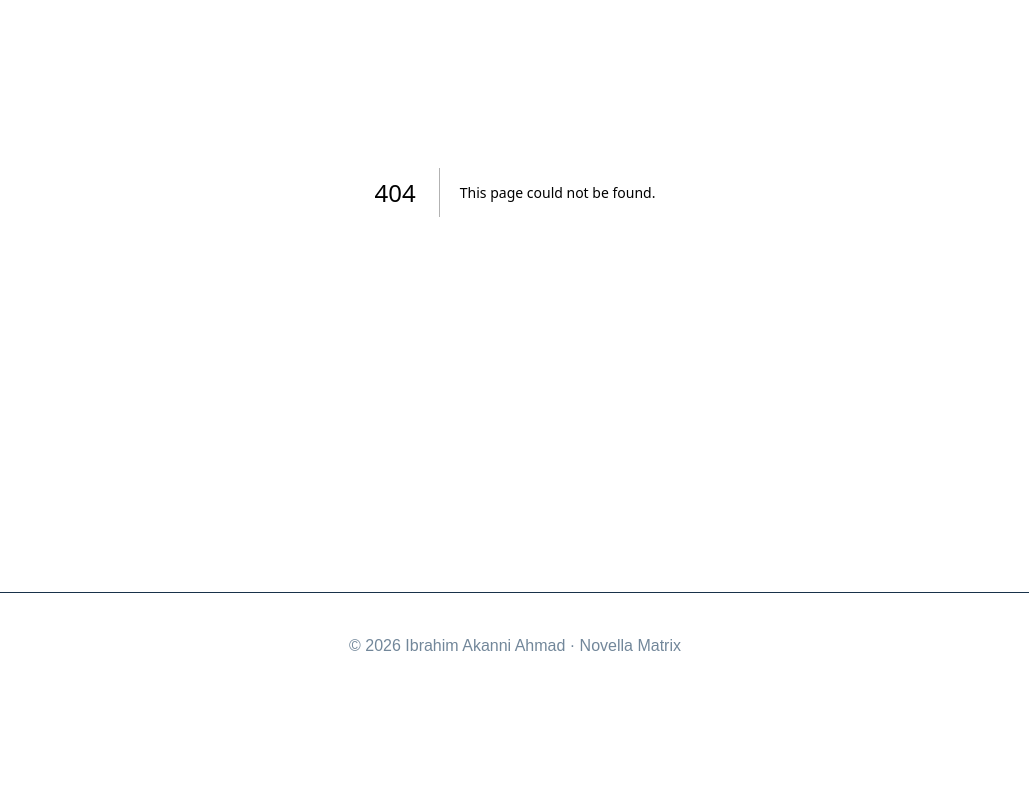
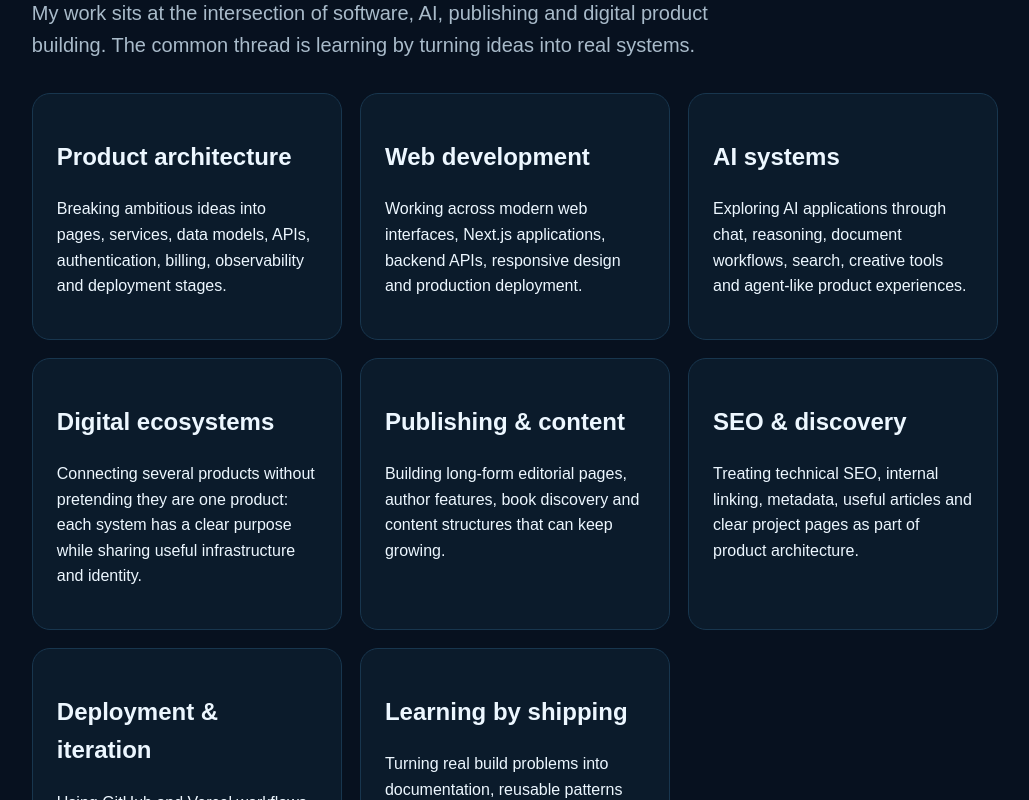
Before and after one commit to Stevebook001/Akode, a Next.js app: page /experience in a window 1280 px wide. Before the commit this address had no page. Shown: the part 280-1080 px from the top of the page, without its empty margins (125-1154 px from the left). Before the commit the page ends 979 px from the top, so only its background shows below. Built offline with nearby package versions, Linux system fonts and the light colour scheme.

Commit message:
Add page.tsx to portfolio

```diff
--- /dev/null
+++ b/app/experience/page.tsx
@@ -0,0 +1,19 @@
+export const metadata = { title: "Experience | Ibrahim Akanni Ahmad", description: "The working philosophy, skills and product-building experience of Ibrahim Akanni Ahmad." };
+
+const areas = [
+  ["Product architecture", "Breaking ambitious ideas into pages, services, data models, APIs, authentication, billing, observability and deployment stages."],
+  ["Web development", "Working across modern web interfaces, Next.js applications, backend APIs, responsive design and production deployment."],
+  ["AI systems", "Exploring AI applications through chat, reasoning, document workflows, search, creative tools and agent-like product experiences."],
+  ["Digital ecosystems", "Connecting several products without pretending they are one product: each system has a clear purpose while sharing useful infrastructure and identity."],
+  ["Publishing & content", "Building long-form editorial pages, author features, book discovery and content structures that can keep growing."],
+  ["SEO & discovery", "Treating technical SEO, internal linking, metadata, useful articles and clear project pages as part of product architecture."],
+  ["Deployment & iteration", "Using GitHub and Vercel workflows to move from source code to production, inspect failures and improve the system repeatedly."],
+  ["Learning by shipping", "Turning real build problems into documentation, reusable patterns and better decisions for the next project."],
+];
+
+export default function Experience() { return <main className="page">
+  <p className="eyebrow">EXPERIENCE & PRACTICE</p><h1>From idea to deployed system.</h1>
+  <p className="lead">My work sits at the intersection of software, AI, publishing and digital product building. The common thread is learning by turning ideas into real systems.</p>
+  <div className="grid">{areas.map(([title,text]) => <article className="card" key={title}><h2>{title}</h2><p>{text}</p></article>)}</div>
+  <section className="feature"><h2>A production mindset</h2><p>A project is more than a homepage. It needs clear information architecture, reliable data handling, secure secrets, validation, useful content, analytics, error handling and a path for future maintenance.</p><p>That is the standard this portfolio is being built to document: not just what I want to build, but the engineering layers required to make ambitious ideas usable.</p></section>
+</main>; }
```
